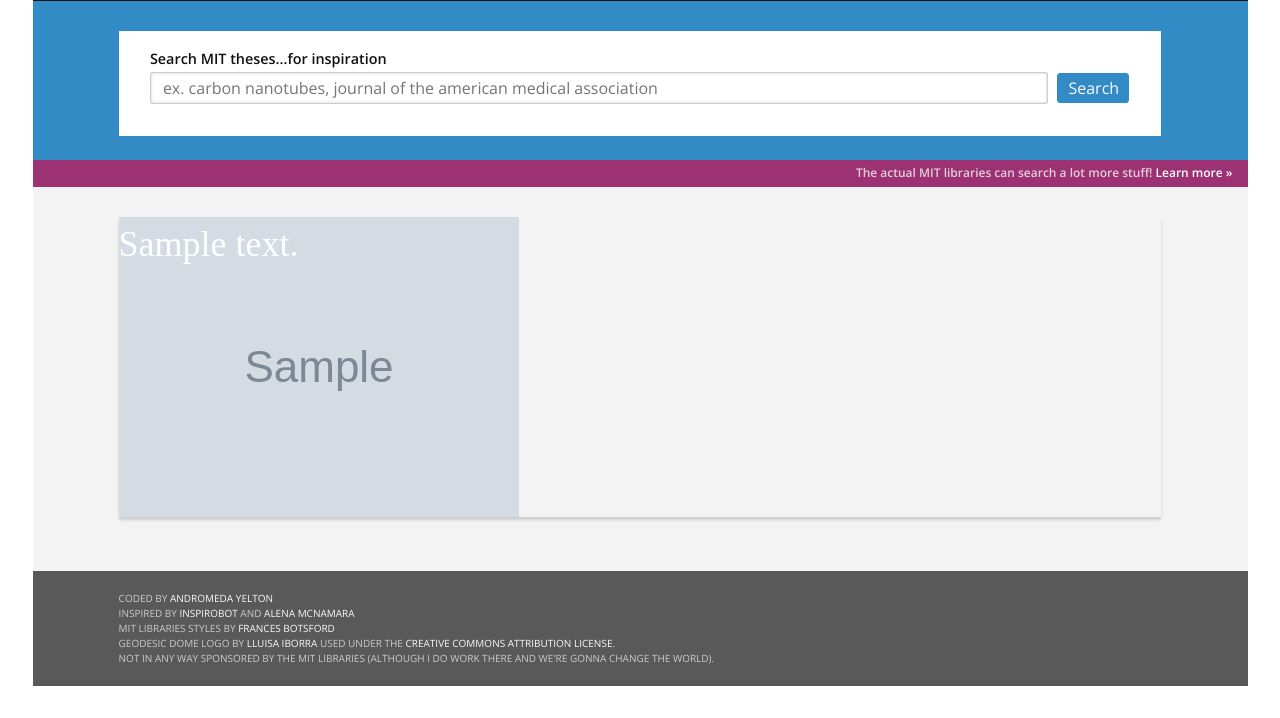
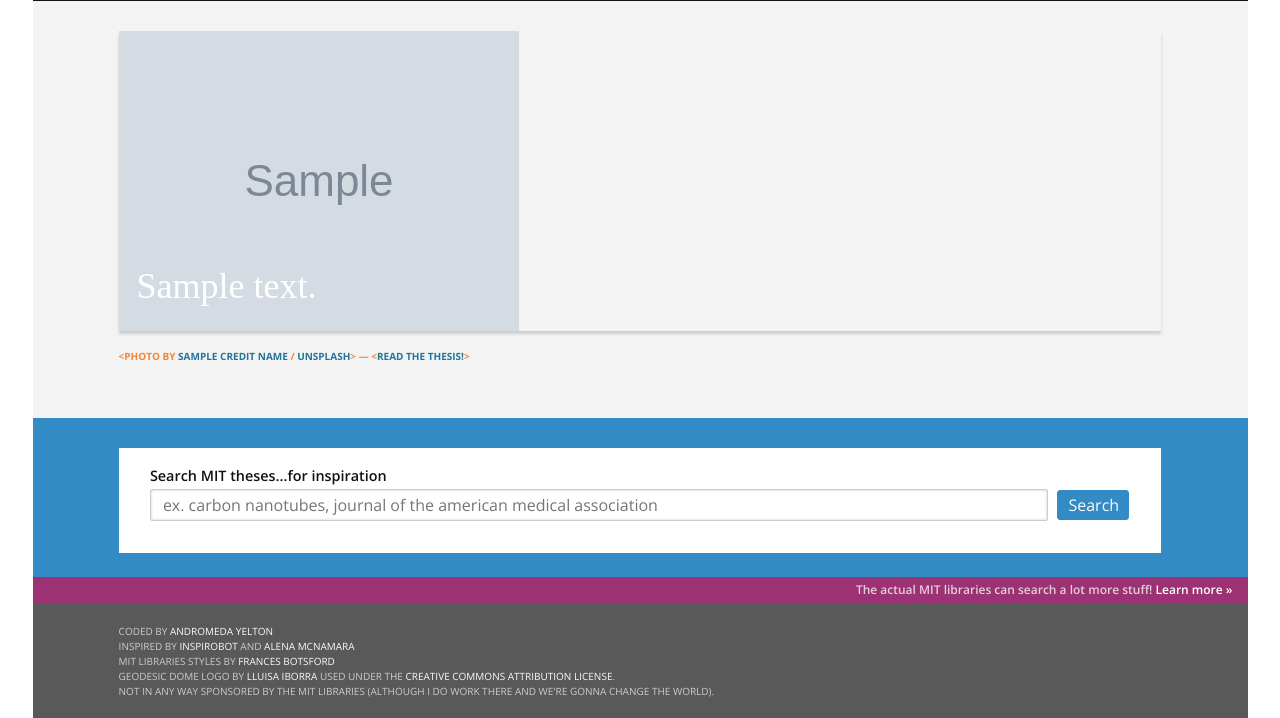
Before and after one commit to thatandromeda/tutespiration, a Django app: template tutespiration/core/templates/tutespiration.html in a window 1280 px wide. Shown: the part 67-785 px from the top of the page. Run offline with Django 3.2, Linux system fonts and the light colour scheme; tables that the repository leaves empty hold one stand-in row (values such as "Sample post"); the template is opened without the code that fills it: values that come from a table or form of the project are taken from there, most other values are stand-ins (such as "Sample title", 1, 10 or a date in 2020); grey boxes marked "Sample" are stand-in pictures; some libraries are stand-ins or nearby versions; some web fonts are replaced.

Commit message:
MVP!!
This successfully fetches an image (citing per Unsplash API guidelines)
and overlays a quote.

```diff
--- a/requirements/base.txt
+++ b/requirements/base.txt
@@ -1,2 +1,7 @@
+certifi==2017.4.17
+chardet==3.0.4
 Django==1.8
+idna==2.5
 psycopg2==2.7.1
+requests==2.18.1
+urllib3==1.21.1
--- a/tutespiration/core/templates/tutespiration.html
+++ b/tutespiration/core/templates/tutespiration.html
@@ -107,12 +107,21 @@
 
       .tutespiration .quote {
         position: absolute;
-        top: 0;
-        left: 0;
+        bottom: 18px;
+        left: 18px;
         font-family: {{ font }};
         color: white;
-        width: 30%;
+        width: 40%;
         font-size: 36px;
+        line-height: 54px;
+      }
+
+      .tutespiration-credit {
+        color: #f58632;
+        font-size: .625em;
+        font-weight: 700;
+        text-transform: uppercase;
+        margin-top: 18px;
       }
     </style>
   </head>
@@ -133,6 +142,26 @@
         </div>
       </div>
       <!-- end MIT branding -->
+
+      {% if quote %}
+        <!-- begin main content -->
+        <div class="wrap-outer-content layout-band">
+          <div class="wrap-content layout-3q1q">
+            <main id="content-main" class="content-main" role="main">
+              <div class="tutespiration">
+                <img src="{{ image_url }}" alt="{{ alt_text }}">
+                <div class="quote">{{ quote.text }}</div>
+              </div>
+              <div class="tutespiration-credit">
+                &lt;Photo by <a href="https://unsplash.com/@{{ credit_userid }}?utm_source={{ client_id }}&utm_medium=referral&utm_campaign=api-credit">{{ credit_name }}</a> / <a href="https://unsplash.com?utm_source=Tutespiration&utm_medium=referral&utm_campaign=api-credit">Unsplash</a>&gt;
+                &mdash;
+                &lt;<a href="{{ quote.url }}">read the thesis!</a>&gt;
+              </div>
+            </main>
+          </div>
+        </div>
+        <!-- end main content -->
+      {% endif %}
 
       <!-- begin form area -->
       <div class="wrap-outer-header layout-band layout-band-form">
@@ -157,21 +186,6 @@
         <p>The actual MIT libraries can search a lot more stuff! <a href="https://libraries.mit.edu/about-quick-search">Learn more »</a></p>
       </div>
       <!-- end form area -->
-
-      {% if quote %}
-        <!-- begin main content -->
-        <div class="wrap-outer-content layout-band">
-          <div class="wrap-content layout-3q1q">
-            <main id="content-main" class="content-main" role="main">
-              <div class="tutespiration">
-                <img src="{{ image }}">
-                <div class="quote">{{ quote.text }}</div>
-              </div>
-            </main>
-          </div>
-        </div>
-        <!-- end main content -->
-      {% endif %}
 
       <!-- begin footer-->
       <div class="wrap-outer-footer-institute layout-band">
```
Also changed, not shown: tutespiration/core/views.py (+34 -2 lines).
